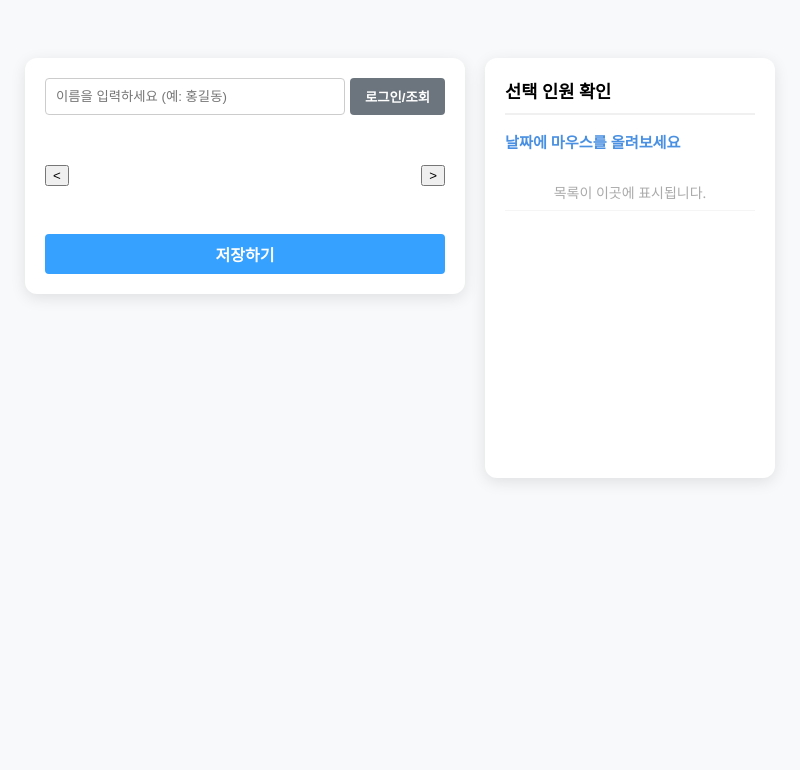
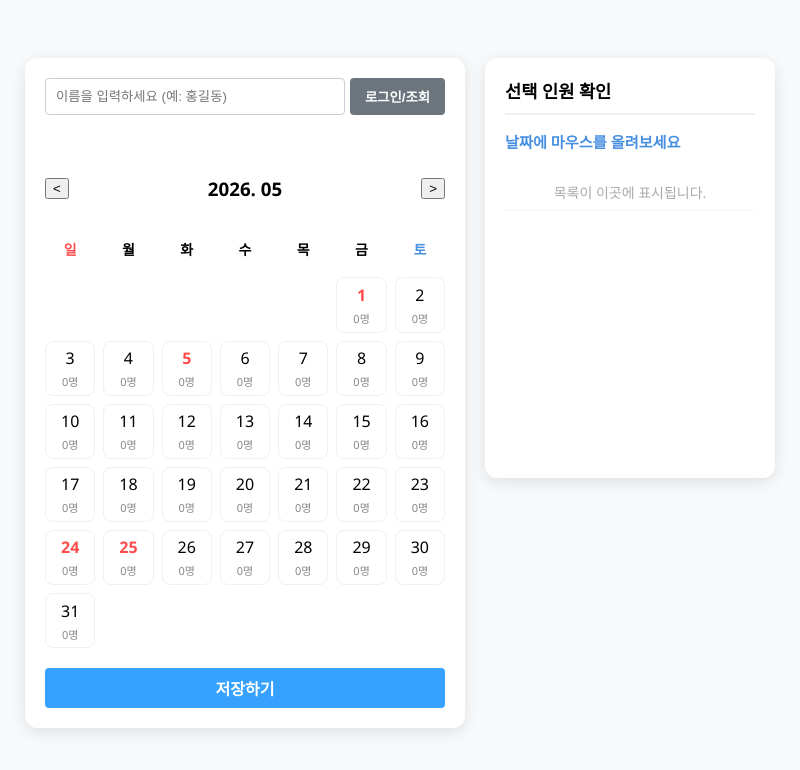
Before and after one commit to mauserne/EveryCalendar, a website: page index.html in a window 1280 px wide. Shown: the whole page, without its empty margins (240-1040 px from the left). Drawn offline with Linux system fonts and the light colour scheme; no server answers.

Commit message:
Refactor index.html for improved styling and structure, add holiday and highlight functionality

```diff
--- a/index.html
+++ b/index.html
@@ -84,8 +84,13 @@
             padding-bottom: 10px;
         }
 
-        .sun { color: #ff4d4d; }
-        .sat { color: #4a90e2; }
+        .sun {
+            color: #ff4d4d;
+        }
+
+        .sat {
+            color: #4a90e2;
+        }
 
         .day {
             aspect-ratio: 1 / 1.1;
@@ -110,15 +115,43 @@
             transform: scale(1.05);
         }
 
+        /* 특정 날짜 lightgreen 배경 */
+        .day.highlight-green {
+            background-color: lightgreen;
+        }
+
+        .day.highlight-green:hover {
+            background-color: #90ee90;
+            border-color: #4a90e2;
+        }
+
+        .day.highlight-green.active {
+            background-color: #4a90e2;
+        }
+
         .count {
             font-size: 11px;
             margin-top: 4px;
             color: #888;
         }
 
-        .active .count { color: #e0e0e0; }
+        .active .count {
+            color: #e0e0e0;
+        }
 
-        .login-section { margin-bottom: 20px; }
+        /* 공휴일 날짜 숫자 스타일 */
+        .day .holiday-num {
+            color: #ff4d4d;
+            font-weight: bold;
+        }
+
+        .day.active .holiday-num {
+            color: #fff;
+        }
+
+        .login-section {
+            margin-bottom: 20px;
+        }
 
         #userName {
             flex: 1;
@@ -127,7 +160,8 @@
             border-radius: 4px;
         }
 
-        .btn-load, .btn-save {
+        .btn-load,
+        .btn-save {
             padding: 8px 15px;
             color: white;
             border: none;
@@ -136,7 +170,9 @@
             font-weight: bold;
         }
 
-        .btn-load { background-color: #6c757d; }
+        .btn-load {
+            background-color: #6c757d;
+        }
 
         .btn-save {
             margin-top: 20px;
@@ -186,22 +222,64 @@
     </div>
 
     <script>
+        // ── 2026년 대한민국 공휴일 & 대체공휴일 ────────────────────
+        // 신정, 설날 연휴, 삼일절, 삼일절 대체, 노동절, 어린이날,
+        // 부처님오신날, 부처님오신날 대체, 지방선거(임시), 현충일,
+        // 제헌절, 광복절, 광복절 대체, 추석 연휴(3일),
+        // 개천절, 개천절 대체, 한글날, 성탄절
+        const HOLIDAYS_2026 = new Set([
+            '2026-1-1',   // 신정
+            '2026-2-14',  // 설날 연휴 (설 전날)
+            '2026-2-16',  // 설날
+            '2026-2-17',  // 설날 연휴
+            '2026-2-18',  // 설날 대체공휴일
+            '2026-3-1',   // 삼일절
+            '2026-3-2',   // 삼일절 대체공휴일
+            '2026-5-1',   // 노동절 (신규 법정공휴일)
+            '2026-5-5',   // 어린이날
+            '2026-5-24',  // 부처님오신날
+            '2026-5-25',  // 부처님오신날 대체공휴일
+            '2026-6-3',   // 제9회 전국동시지방선거 (임시공휴일)
+            '2026-6-6',   // 현충일
+            '2026-7-17',  // 제헌절 (18년 만에 공휴일 복귀)
+            '2026-8-15',  // 광복절
+            '2026-8-17',  // 광복절 대체공휴일
+            '2026-9-24',  // 추석 연휴
+            '2026-9-25',  // 추석
+            '2026-9-26',  // 추석 연휴
+            '2026-10-3',  // 개천절
+            '2026-10-5',  // 개천절 대체공휴일
+            '2026-10-9',  // 한글날
+            '2026-12-25', // 성탄절
+        ]);
+
+        // ── lightgreen 배경 날짜 ────────────────────────────────────
+        const GREEN_DATES = new Set([
+            '2026-7-25',
+            '2026-7-26',
+            '2026-7-31',
+            '2026-8-1',
+            '2026-8-2',
+            '2026-9-5',
+            '2026-9-6',
+        ]);
+
         // ── 상태 변수 ──────────────────────────────────────────────
-    let usersByDate     = {};        // { "2026-4-10": ["홍길동", "김철수"] }
-    let mySelectedDates = new Set(); // 로그인한 유저의 선택 날짜
-    let currentYear     = new Date().getFullYear();
-    let currentMonth    = new Date().getMonth(); // 0-based
+        let usersByDate = {};
+        let mySelectedDates = new Set();
+        let currentYear = new Date().getFullYear();
+        let currentMonth = new Date().getMonth();
         let currentUserName = "";
-    let isLoaded        = false;
+        let isLoaded = false;
 
         // ── 캘린더 렌더링 ──────────────────────────────────────────
         function renderCalendar() {
-        const calendarEl   = document.getElementById('calendar');
+            const calendarEl = document.getElementById('calendar');
             const monthDisplay = document.getElementById('monthDisplay');
             calendarEl.innerHTML = '';
             monthDisplay.innerText = `${currentYear}. ${String(currentMonth + 1).padStart(2, '0')}`;
 
-        ['일','월','화','수','목','금','토'].forEach((day, i) => {
+            ['일', '월', '화', '수', '목', '금', '토'].forEach((day, i) => {
                 const cls = i === 0 ? 'sun' : i === 6 ? 'sat' : '';
                 calendarEl.innerHTML += `<div class="day-header ${cls}">${day}</div>`;
             });
@@ -212,14 +290,26 @@
             for (let i = 0; i < firstDay; i++) calendarEl.innerHTML += `<div></div>`;
 
             for (let d = 1; d <= lastDate; d++) {
-            const dateStr  = `${currentYear}-${currentMonth + 1}-${d}`;
-            const users    = usersByDate[dateStr] || [];
+                const dateStr = `${currentYear}-${currentMonth + 1}-${d}`;
+                const users = usersByDate[dateStr] || [];
                 const isActive = mySelectedDates.has(dateStr);
+                const isHoliday = HOLIDAYS_2026.has(dateStr);
+                const isGreen = GREEN_DATES.has(dateStr);
+
+                // 날짜 숫자 span: 공휴일이면 holiday-num 클래스 추가
+                const numSpan = isHoliday
+                    ? `<span class="holiday-num">${d}</span>`
+                    : `<span>${d}</span>`;
+
+                // day div 클래스 결정
+                let dayClass = 'day';
+                if (isActive) dayClass += ' active';
+                if (isGreen && !isActive) dayClass += ' highlight-green';
 
                 const dayEl = document.createElement('div');
-            dayEl.className = `day${isActive ? ' active' : ''}`;
-            dayEl.innerHTML = `<span>${d}</span><span class="count">${users.length}명</span>`;
-            dayEl.onclick      = () => toggleDate(dateStr, dayEl);
+                dayEl.className = dayClass;
+                dayEl.innerHTML = `${numSpan}<span class="count">${users.length}명</span>`;
+                dayEl.onclick = () => toggleDate(dateStr, dayEl);
                 dayEl.onmouseenter = () => updateSidePanel(dateStr);
                 dayEl.onmouseleave = () => clearSidePanel();
                 calendarEl.appendChild(dayEl);
@@ -234,16 +324,19 @@
             }
 
             if (!usersByDate[dateStr]) usersByDate[dateStr] = [];
+            const isGreen = GREEN_DATES.has(dateStr);
 
             if (mySelectedDates.has(dateStr)) {
                 mySelectedDates.delete(dateStr);
                 usersByDate[dateStr] = usersByDate[dateStr].filter(u => u !== currentUserName);
                 el.classList.remove('active');
+                if (isGreen) el.classList.add('highlight-green');
             } else {
                 mySelectedDates.add(dateStr);
                 if (!usersByDate[dateStr].includes(currentUserName)) {
                     usersByDate[dateStr].push(currentUserName);
                 }
+                el.classList.remove('highlight-green');
                 el.classList.add('active');
             }
 
@@ -268,20 +361,21 @@
                 '<li style="color:#aaa;text-align:center;padding-top:20px;">목록이 이곳에 표시됩니다.</li>';
         }
 
-    // ── 전체 일정 불러오기 (페이지 로드 시, 로그인 불필요) ────
+        // ── 전체 일정 불러오기 ─────────────────────────────────────
         async function loadAllSchedules() {
             try {
-            const response = await fetch('/api/get-schedule'); // name 파라미터 없음
+                const response = await fetch('/api/get-schedule');
                 if (!response.ok) throw new Error();
                 const data = await response.json();
                 usersByDate = data.usersByDate || {};
                 renderCalendar();
             } catch (e) {
                 console.error("전체 일정 불러오기 실패:", e);
+                renderCalendar(); // API 없어도 달력은 렌더링
             }
         }
 
-    // ── 로그인: 내 선택 날짜 하이라이트 추가 ─────────────────
+        // ── 로그인 ─────────────────────────────────────────────────
         async function loadUserData() {
             const name = document.getElementById('userName').value.trim();
             if (!name) return alert("이름을 먼저 입력해주세요.");
@@ -292,16 +386,20 @@
                 if (!response.ok) throw new Error();
                 const data = await response.json();
 
-            usersByDate     = data.usersByDate || {};        // 전체 데이터 갱신
-            mySelectedDates = new Set(data.userDates || []); // 내 선택 날짜
+                usersByDate = data.usersByDate || {};
+                mySelectedDates = new Set(data.userDates || []);
                 currentUserName = name;
-            isLoaded        = true;
+                isLoaded = true;
 
                 renderCalendar();
                 setStatus(`✅ ${name}님 로그인 완료`);
             } catch (e) {
                 console.error("로그인 실패:", e);
-            setStatus("❌ 로그인 중 오류가 발생했습니다.");
+                // API 없는 환경에서도 이름만 설정
+                currentUserName = name;
+                isLoaded = true;
+                renderCalendar();
+                setStatus(`✅ ${name}님 로그인 완료`);
             }
         }
 
@@ -317,17 +415,17 @@
             setStatus("저장 중...");
             try {
                 const response = await fetch('/api/save-schedule', {
-                method:  'POST',
+                    method: 'POST',
                     headers: { 'Content-Type': 'application/json' },
-                body:    JSON.stringify({
-                    user:  currentUserName,
+                    body: JSON.stringify({
+                        user: currentUserName,
                         dates: Array.from(mySelectedDates)
                     })
                 });
 
                 if (!response.ok) throw new Error();
 
-            await loadUserData(); // 저장 후 서버 최신 상태 반영
+                await loadUserData();
                 setStatus("✅ 저장 완료!");
             } catch (e) {
                 console.error("저장 실패:", e);
@@ -347,9 +445,10 @@
             document.getElementById('statusMsg').innerText = msg;
         }
 
-    // ── 초기 실행: 로그인 없이도 전체 인원 표시 ──────────────
+        // ── 초기 실행 ─────────────────────────────────────────────
         loadAllSchedules();
     </script>
 
 </body>
+
 </html>
```
Lines whose indentation alone changed are shown as unchanged.
